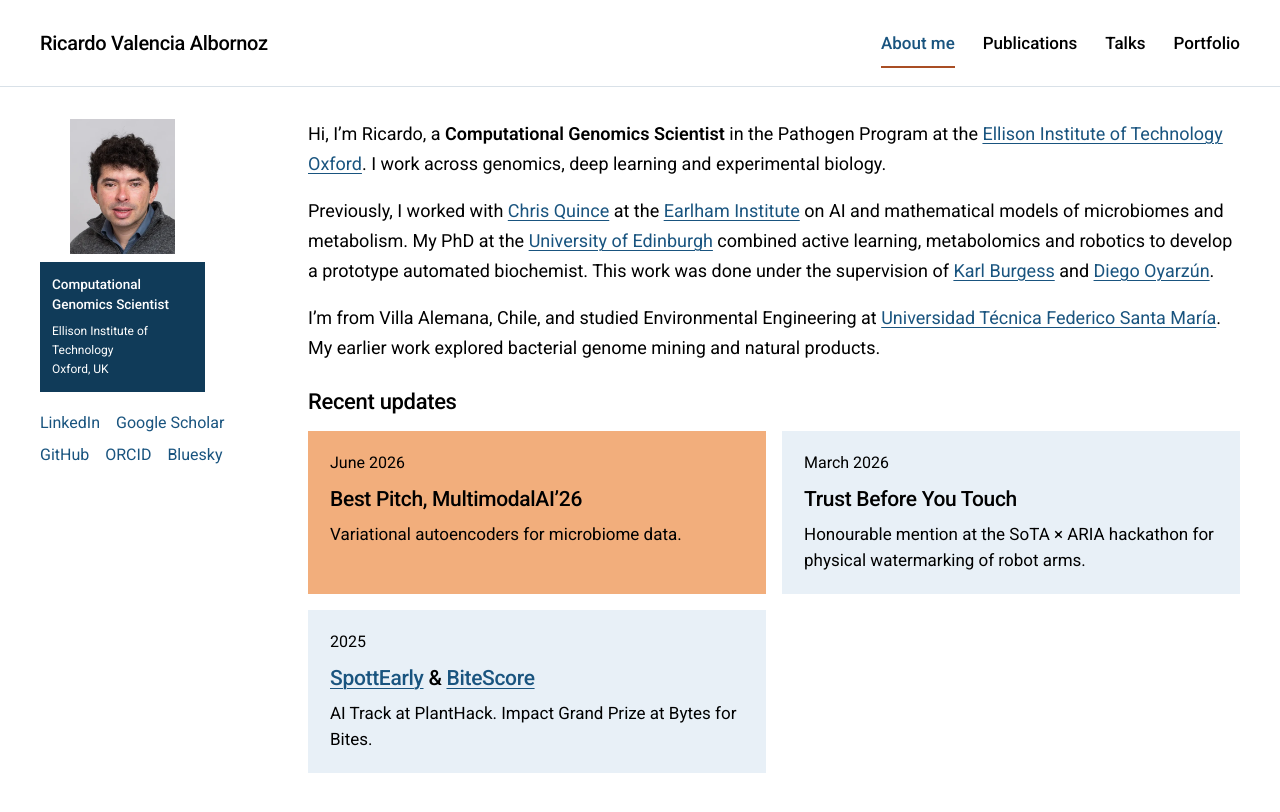
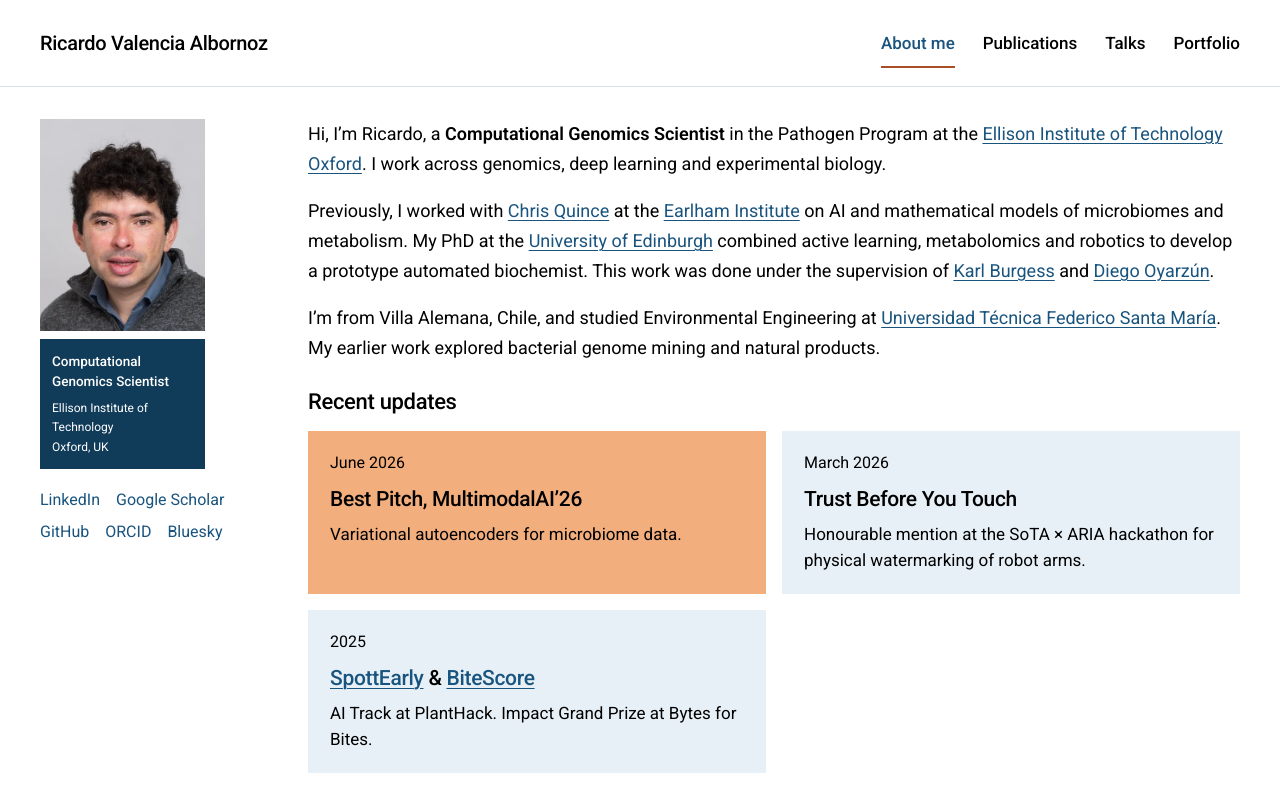
Before and after one commit to rvalenciaaz/rvalenciaaz.github.io, a Jekyll site: the page built from _pages/home.html, in a window 1280 px wide. Shown: the top 812 px of the page. Built offline with Jekyll 4.4.1, drawn with Linux system fonts in a browser that asks for light colours.

Commit message:
Match portrait width to the title panel

```diff
--- a/assets/css/site.css
+++ b/assets/css/site.css
@@ -70,8 +70,8 @@ strong{font-weight:600}
 .site-shell{display:grid;grid-template-columns:220px minmax(0,1fr);gap:48px;align-items:start;padding-block:32px 36px;flex:1}
 .profile{font-size:17px;line-height:1.5}
 .profile-card{display:flex;flex-direction:column;align-items:center;gap:8px;width:165px;max-width:100%}
-.profile-photo{display:block;flex:none;width:105px;height:135px;overflow:hidden}
-.profile-photo img{width:100%;height:100%;object-fit:cover;object-position:center}
+.profile-photo{display:block;flex:none;width:100%;overflow:hidden}
+.profile-photo img{width:100%;height:auto;aspect-ratio:7/9;object-fit:cover;object-position:center}
 .profile-caption{width:100%;padding:12px;background:var(--navy);color:white;overflow-wrap:anywhere}
 .profile-role{font-size:13.5px;font-weight:500;line-height:1.5;margin-bottom:7.5px}
 .profile-affiliation{font-size:12px;line-height:1.6;color:white;margin:0}
@@ -193,7 +193,6 @@ a.update-panel:hover h3,a.update-panel:focus-visible h3{text-decoration:underlin
   .site-shell{display:flex;flex-direction:column;gap:28px;padding-block:24px}
   .profile{width:100%}
   .profile-card{width:140px}
-  .profile-photo{width:84px;height:108px}
   .profile-role{font-size:12.75px;margin-bottom:6px}
   .profile-links{display:flex;flex-wrap:wrap;gap:6px 18px;margin:0}
   .profile-card+.profile-links{margin-top:14px}
@@ -225,6 +224,5 @@ a.update-panel:hover h3,a.update-panel:focus-visible h3{text-decoration:underlin
 @media(max-width:360px){
   .wordmark{max-width:175px;font-size:17px}
   .profile-card{width:129.75px}
-  .profile-photo{width:72px;height:calc(72px * 9 / 7)}
 }
 @media(prefers-reduced-motion:reduce){html{scroll-behavior:auto}.publication-row,.talk-row,.project-image img{transition:none}.project-card:hover .project-image img,.project-card:focus-within .project-image img{transform:none}}
```
Also changed, not shown: README.md (+1 -1 lines).
